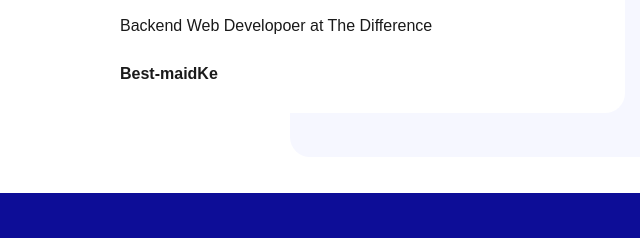
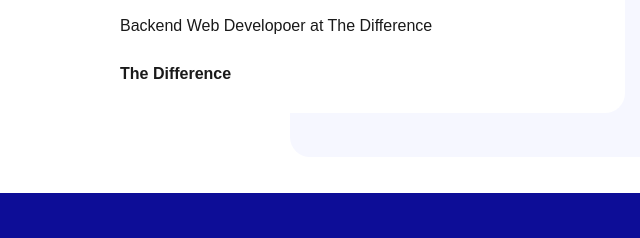
Before and after one commit to Masiza-Fidel/tsihugwa, a plain HTML site: page index.html in a window 1280 px wide. Shown: the part 5780-6018 px from the top of the page, 0-640 px from the left. Drawn offline with nearby package versions, Linux system fonts and the light colour scheme; a web font is replaced by a local one.

Commit message:
few-changes

```diff
--- a/index.html
+++ b/index.html
@@ -444,7 +444,7 @@
                                 <p class="experience__description">
                                     Backend Web Developoer at The Difference
                                 </p>
-                                <span class="experience__place">Best-maidKe</span>
+                                <span class="experience__place">The Difference</span>
                             </div>
                         </div>
                     </div>
```
